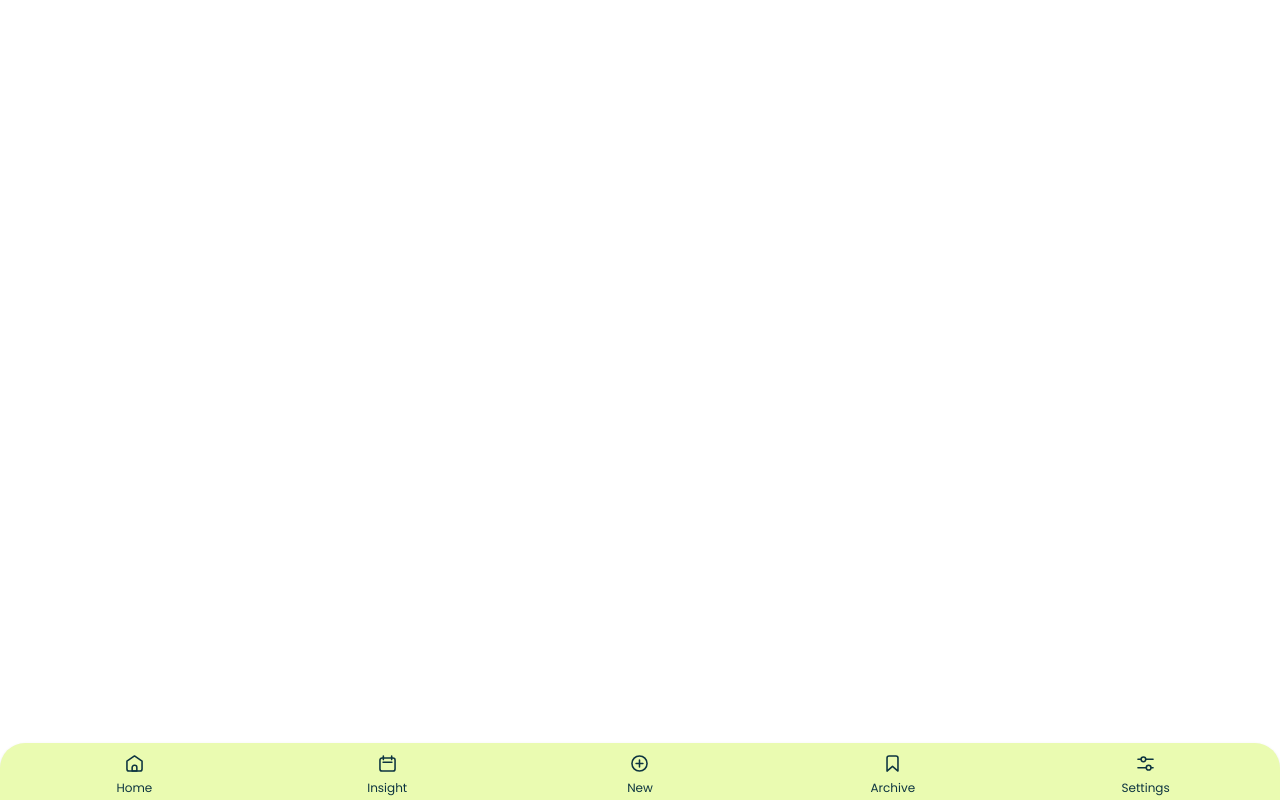
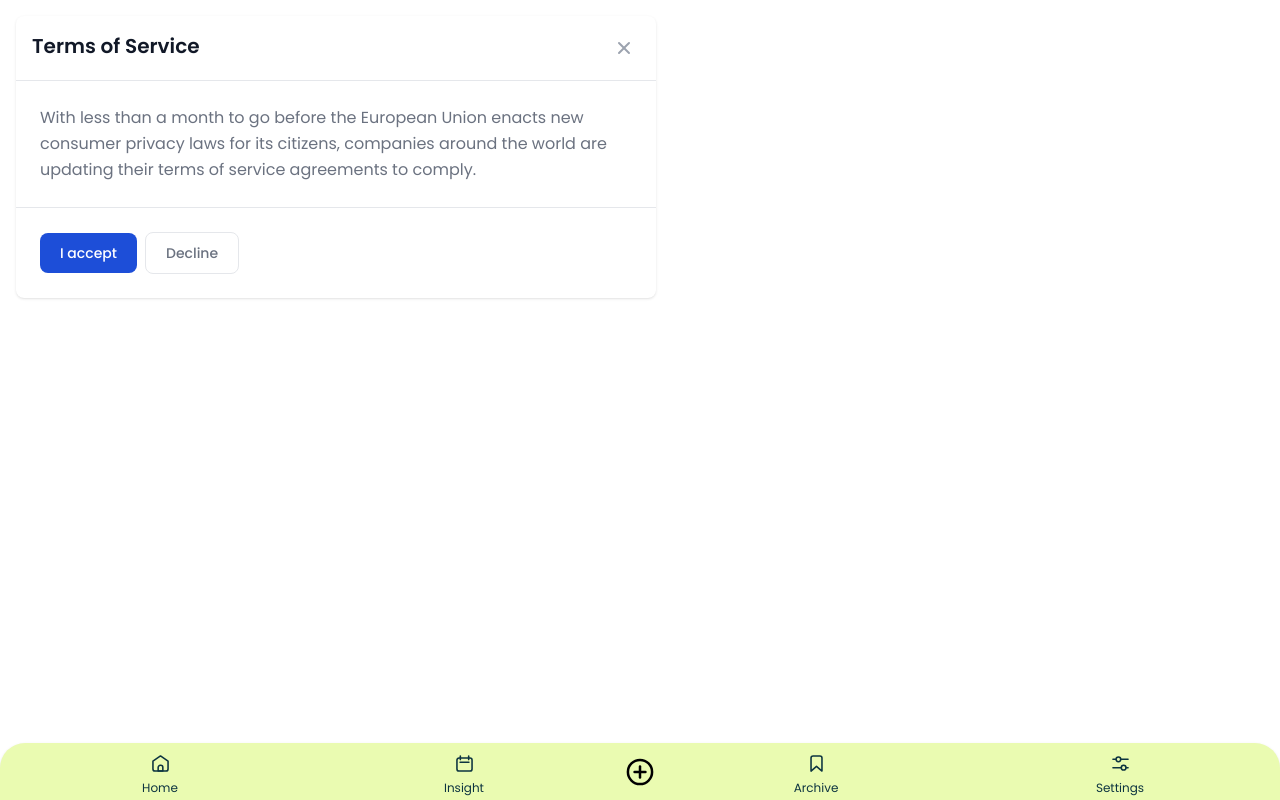
Before and after one commit to boring-dragon/habicado, a Nuxt app: page /Insights/Index in a window 1280 px wide. Built offline with nearby package versions, Linux system fonts and the light colour scheme.

Commit message:
Add modal component

```diff
--- /dev/null
+++ b/components/Modal.vue
@@ -0,0 +1,35 @@
+<script>
+export default {
+  props: ['shouldRender']
+}
+</script>
+
+<template>
+	<div v-if="shouldRender" id="defaultModal" tabindex="-1" aria-hidden="true" class="overflow-y-auto overflow-x-hidden fixed top-0 right-0 left-0 z-50 w-full md:inset-0 h-modal md:h-full">
+		<div class="relative p-4 w-full max-w-2xl h-full md:h-auto">
+			<!-- Modal content -->
+			<div class="relative bg-white rounded-lg shadow dark:bg-gray-700">
+				<!-- Modal header -->
+				<div class="flex justify-between items-start p-4 rounded-t border-b dark:border-gray-600">
+					<h3 class="text-xl font-semibold text-gray-900 dark:text-white">
+						Terms of Service
+					</h3>
+					<button type="button" class="text-gray-400 bg-transparent hover:bg-gray-200 hover:text-gray-900 rounded-lg text-sm p-1.5 ml-auto inline-flex items-center dark:hover:bg-gray-600 dark:hover:text-white" data-modal-toggle="defaultModal">
+						<svg class="w-5 h-5" fill="currentColor" viewBox="0 0 20 20" xmlns="http://www.w3.org/2000/svg"><path fill-rule="evenodd" d="M4.293 4.293a1 1 0 011.414 0L10 8.586l4.293-4.293a1 1 0 111.414 1.414L11.414 10l4.293 4.293a1 1 0 01-1.414 1.414L10 11.414l-4.293 4.293a1 1 0 01-1.414-1.414L8.586 10 4.293 5.707a1 1 0 010-1.414z" clip-rule="evenodd"></path></svg>
+					</button>
+				</div>
+				<!-- Modal body -->
+				<div class="p-6 space-y-6">
+					<p class="text-base leading-relaxed text-gray-500 dark:text-gray-400">
+						With less than a month to go before the European Union enacts new consumer privacy laws for its citizens, companies around the world are updating their terms of service agreements to comply.
+					</p>
+				</div>
+				<!-- Modal footer -->
+				<div class="flex items-center p-6 space-x-2 rounded-b border-t border-gray-200 dark:border-gray-600">
+					<button data-modal-toggle="defaultModal" type="button" class="text-white bg-blue-700 hover:bg-blue-800 focus:ring-4 focus:outline-none focus:ring-blue-300 font-medium rounded-lg text-sm px-5 py-2.5 text-center dark:bg-blue-600 dark:hover:bg-blue-700 dark:focus:ring-blue-800">I accept</button>
+					<button data-modal-toggle="defaultModal" type="button" class="text-gray-500 bg-white hover:bg-gray-100 focus:ring-4 focus:outline-none focus:ring-blue-300 rounded-lg border border-gray-200 text-sm font-medium px-5 py-2.5 hover:text-gray-900 focus:z-10 dark:bg-gray-700 dark:text-gray-300 dark:border-gray-500 dark:hover:text-white dark:hover:bg-gray-600 dark:focus:ring-gray-600">Decline</button>
+				</div>
+			</div>
+		</div>
+	</div>
+</template>
--- a/layouts/default.vue
+++ b/layouts/default.vue
@@ -1,13 +1,20 @@
 <script>
 import NavLink from "@/components/NavLink.vue";
+import Modal from '@/components/Modal.vue'
+
 export default {
 	components: {
 	  NavLink,
+	  Modal
 	},
-
-  data() {
+	data () {
 		return {
-
+			showModal: true
+		}
+	},
+	methods: {
+		toggleBottomBar () {
+			this.showModal = !this.showModal
 		}
   }
 };
@@ -43,15 +50,20 @@
 						</template>
 					</nav-link>
 
-					<nav-link :active="false" name="New" to="/">
-						<template #icon>
-							<svg class="inline-block mb-1" fill="none" height="25" viewBox="0 0 24 24" width="25">
+					<button class="mt-2 m-1" @click="toggleBottomBar">
+						<svg class="inline-block mb-1" fill="none" height="40" viewBox="0 0 24 24" width="40">
 							<path d="M4.75 12C4.75 7.99594 7.99594 4.75 12 4.75V4.75C16.0041 4.75 19.25 7.99594 19.25 12V12C19.25 16.0041 16.0041 19.25 12 19.25V19.25C7.99594 19.25 4.75 16.0041 4.75 12V12Z" stroke="currentColor" stroke-linecap="round" stroke-linejoin="round" stroke-width="1.5" />
 							<path d="M12 8.75003V15.25" stroke="currentColor" stroke-linecap="round" stroke-linejoin="round" stroke-width="1.5" />
 							<path d="M15.25 12L8.75 12" stroke="currentColor" stroke-linecap="round" stroke-linejoin="round" stroke-width="1.5" />
 						</svg>
-						</template>
-					</nav-link>
+					</button>
+
+					<modal :should-render="showModal"></modal>
+
+					<!-- <nav-link :active="false" name="New" to="/">
+						<template #icon> -->
+						<!-- </template>
+					</nav-link> -->
 
 					<nav-link :active="$route.fullPath === '/archive'" name="Archive" to="/archive">
 						<template #icon>
--- a/package.json
+++ b/package.json
@@ -21,6 +21,7 @@
     "vue-server-renderer": "^2.6.14",
     "vue-single-date-picker": "^0.5.12",
     "vue-template-compiler": "^2.6.14",
+    "vue-universal-modal": "^1.1.3",
     "webpack": "^4.46.0"
   },
   "devDependencies": {
```
Lines whose indentation alone changed are shown as unchanged.
